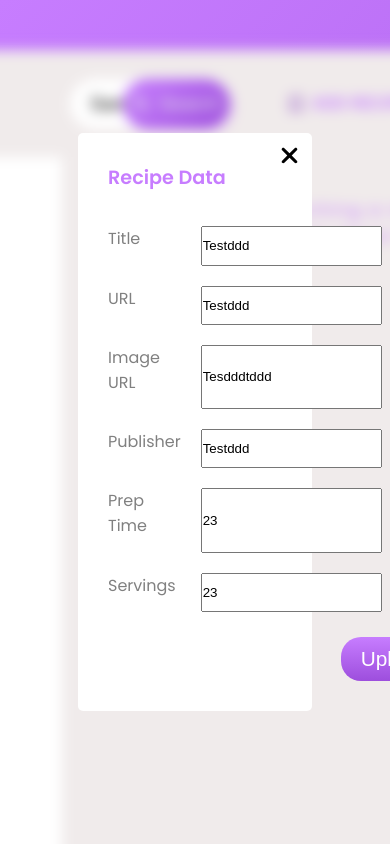
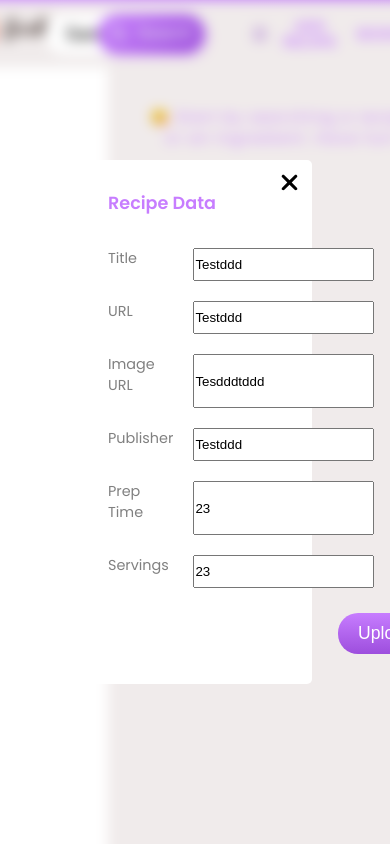
Before and after one commit to ZinMyoHtet1/forkify-zin, a website built with Parcel: page index.html in a window 390 px wide. Both pictures are taken after typing "Sample" into the empty fields and a click on the button "ADD RECIPE". Shown: the top 844 px of the page. Built offline with nearby package versions, Linux system fonts and the light colour scheme.

Commit message:
responsive styling 1

```diff
--- a/css/styles.css
+++ b/css/styles.css
@@ -31,6 +31,14 @@
   --font_weight_500: 500;
   --font_weight_600: 600;
   --font_weight_700: 700;
+  --font_size_extreme: 1.4rem;
+  --font_size_large: 1.2rem;
+  --font_size_medium: 1rem;
+  --font_size_small: 0.8rem;
+  --font_size_tiny: 0.6rem;
+  --font_size_recipe: 2.3rem;
+  --height: 50px;
+  --padding: 25px;
 }
 
 body {
@@ -68,11 +76,11 @@ body {
 .container .navbar {
   display: grid;
   grid-template-columns: minmax(100px, 250px) 1fr minmax(200px, 300px);
-  padding: 25px;
+  padding: var(--padding);
 }
 
 .navbar .nav_title img {
-  height: 50px;
+  height: var(--height);
   margin-left: 10px;
 }
 
@@ -83,9 +91,9 @@ body {
 }
 
 .navbar .searchbar input {
-  height: 50px;
+  height: var(--height);
   width: 60%;
-  border-radius: 50px;
+  border-radius: var(--height);
   border: none;
   outline: none;
   font-size: 1.2rem;
@@ -94,11 +102,11 @@ body {
 
 .navbar .searchbar button {
   width: 160px;
-  height: 50px;
+  height: var(--height);
   border: none;
-  border-radius: 50px;
+  border-radius: var(--height);
   background: linear-gradient(-45deg, var(--color_6), 50%, var(--color_7));
-  font-size: 1.2rem;
+  font-size: var(--font_size_large);
   /* padding: 0 20px; */
   font-weight: 500;
   color: var(--color_12);
@@ -120,8 +128,8 @@ body {
 }
 
 .navbar .button button {
-  height: 50px;
-  font-size: 1rem;
+  height: var(--height);
+  font-size: var(--font_size_medium);
   text-transform: uppercase;
   font-weight: 700;
   width: 50%;
@@ -219,7 +227,7 @@ aside ul {
   justify-content: space-between;
   align-items: center;
   padding: 10px;
-  font-size: 0.8rem;
+  font-size: var(--font_size_small);
   color: var(--color_6);
   margin-bottom: 40px;
 }
@@ -279,11 +287,11 @@ aside ul {
   text-transform: uppercase;
   letter-spacing: 0.05rem;
   color: gray;
-  font-size: 0.7rem;
+  font-size: var(--font_size_tiny);
 }
 
 .recipe_list ul li a .name_direction .name {
-  font-size: 1rem;
+  font-size: var(--font_size_medium);
   color: var(--color_6);
 }
 
@@ -330,7 +338,7 @@ body .overlay {
   display: grid;
   grid-template-columns: 1fr 2fr;
   gap: 20px;
-  font-size: 1rem;
+  font-size: var(--font_size_medium);
   font-weight: 400;
 }
 
@@ -340,7 +348,7 @@ body .overlay {
 }
 
 .overlay .window form div h2 {
-  font-size: 1.2rem;
+  font-size: var(--font_size_large);
   font-weight: 600;
   color: var(--color_7);
 }
@@ -349,7 +357,7 @@ body .overlay {
   justify-self: center;
   align-self: center;
   padding: 10px 20px;
-  font-size: 1.3rem;
+  font-size: var(--font_size_large);
   font-weight: 500;
   background: linear-gradient(var(--color_7), var(--color_6));
   border: none;
@@ -381,7 +389,7 @@ body .overlay {
 
 .main .recipe .message {
   text-align: center;
-  font-size: 1.1rem;
+  font-size: var(--font_size_medium);
   color: var(--color_7);
   padding: 40px;
   letter-spacing: 0.1rem;
@@ -412,7 +420,7 @@ body .overlay {
   transform: skewY(-10deg);
   position: absolute;
   bottom: -30px;
-  font-size: 2.3rem;
+  font-size: var(--font_size_recipe);
   text-align: center;
   font-weight: 500;
 }
@@ -427,7 +435,7 @@ body .overlay {
   padding: 90px 0 50px;
   display: flex;
   align-items: center;
-  font-size: 1.3rem;
+  font-size: var(--font_size_large);
   font-weight: 400;
   text-transform: uppercase;
 }
@@ -529,7 +537,7 @@ body .overlay {
 
 .recipe #ingredient .ingredient_list .ing_item {
   list-style: none;
-  font-size: 0.9rem;
+  font-size: var(--font_size_small);
   /* line-height: 0.2rem; */
   padding: 15px 0;
 }
@@ -538,7 +546,7 @@ body .overlay {
 footer h2 {
   text-transform: uppercase;
   padding: 20px;
-  font-size: 1.3rem;
+  font-size: var(--font_size_large);
   font-weight: 600;
   /* line-height: 0.2rem; */
   color: var(--color_7);
@@ -580,7 +588,7 @@ footer a {
   border-radius: 25px;
   color: #fff;
   font-weight: 500;
-  font-size: 1rem;
+  font-size: var(--font_size_medium);
   text-transform: uppercase;
   /* margin-top: 20px; */
   margin-top: 40px;
@@ -593,3 +601,23 @@ footer p .publisher {
   /* font-size: 2rem; */
   font-weight: 500;
 }
+
+@media (max-width: 1150px) {
+  body {
+    grid-template-columns: 1fr;
+    grid-template-rows: 1fr;
+  }
+}
+
+@media (max-width: 950px) {
+  :root {
+    --font_size_extreme: 1.3rem;
+    --font_size_large: 1.1rem;
+    --font_size_medium: 0.9rem;
+    --font_size_small: 0.7rem;
+    --font_size_tiny: 0.5rem;
+    --font_size_recipe: 2.2rem;
+    --height: 40px;
+    --padding: 10px;
+  }
+}
```
